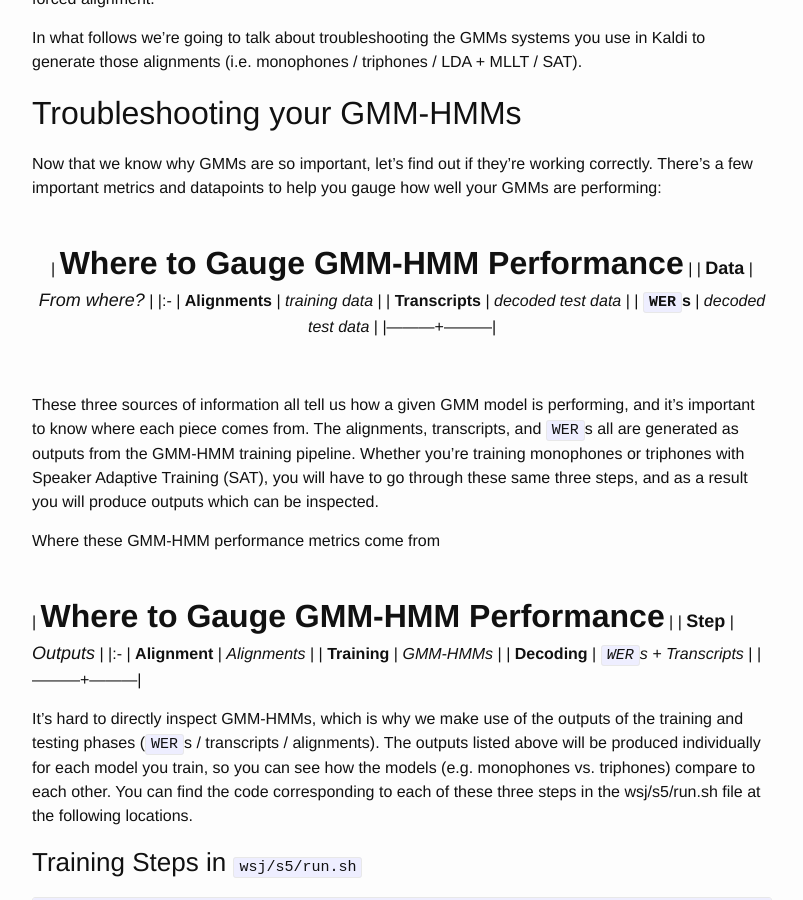
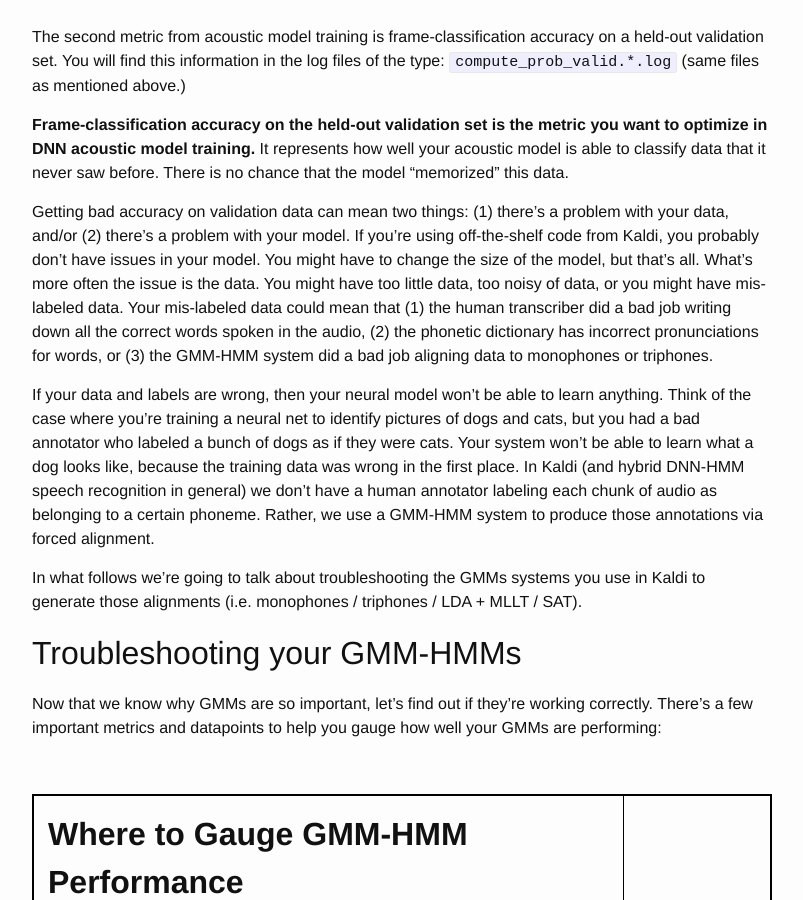
Before and after one commit to JRMeyer/jrmeyer.github.io, a Jekyll site: the page built from _posts/2019-08-17-Kaldi-troubleshooting.markdown, in a window 1280 px wide and 900 px high, scrolled down 4454 px. Shown: the whole window, without its empty margins (238-1041 px from the left). Built offline with Jekyll 4.4.1, drawn with Linux system fonts in a browser that asks for light colours; comment, search, counter and statistics services are not loaded; some of the changed text lies outside the part shown.

Commit message:
table rendering issues

```diff
--- a/_posts/2019-08-17-Kaldi-troubleshooting.markdown
+++ b/_posts/2019-08-17-Kaldi-troubleshooting.markdown
@@ -25,6 +25,7 @@ The typical Kaldi training pipeline consists of the following four steps:
 Four Main Kaldi Training Steps:
 
 <br/>
+
 | **Step** | *Dependencies* |
 |--------|---------|
 | **Train Monophones**  | *from a Flat Start*  |
@@ -32,6 +33,7 @@ Four Main Kaldi Training Steps:
 | **Train Speaker Adaptations**  | *from Triphone alignments*  |
 | **Train Deep Neural Network**  | *from Triphone + Speaker Adaptation alignments*  |
 |---------|--------|
+
 <br/>
 
 
@@ -92,7 +94,7 @@ These two accuracies give you very important information. Here is an example gra
 
 
 <br/>
-<img src="/misc/figs/frame-classification-accuracy.png" align="center" style="height: 95px"/>
+<img src="/misc/figs/frame-classification-accuracy.png" align="center" style="height: 400px"/>
 <br/>
 
 
@@ -146,6 +148,7 @@ Now that we know why GMMs are so important, let’s find out if they’re workin
 
 
 <br/>
+
 | <span style="font-weight:normal"><font size="6"><b>Where to Gauge GMM-HMM Performance</b></font></span> |
 | <span style="font-weight:normal"><font size="4"><b>Data</b></font></span> | <span style="font-weight:normal"><font size="4"><i>From where?</i></font></span> |
 |:-
@@ -154,6 +157,7 @@ Now that we know why GMMs are so important, let’s find out if they’re workin
 | **`WER`s** | *decoded test data*  |
 |---------+---------|
 {: align="center"}
+
 <br/>
 
 These three sources of information all tell us how a given GMM model is performing, and it’s important to know where each piece comes from. The alignments, transcripts, and `WER`s all are generated as outputs from the GMM-HMM training pipeline. Whether you’re training monophones or triphones with Speaker Adaptive Training (SAT), you will have to go through these same three steps, and as a result you will produce outputs which can be inspected.
@@ -161,6 +165,7 @@ These three sources of information all tell us how a given GMM model is performi
 Where these GMM-HMM performance metrics come from
 
 <br/>
+
 | <span style="font-weight:normal"><font size="6"><b>Where to Gauge GMM-HMM Performance</b></font></span> |
 | <span style="font-weight:normal"><font size="4"><b>Step</b></font></span> | <span style="font-weight:normal"><font size="4"><i>Outputs</i></font></span> |
 |:-
@@ -168,6 +173,7 @@ Where these GMM-HMM performance metrics come from
 | **Training** | *GMM-HMMs* |
 | **Decoding** | *`WER`s + Transcripts*  |
 |---------+---------|
+
 <br/>
 
 
```
